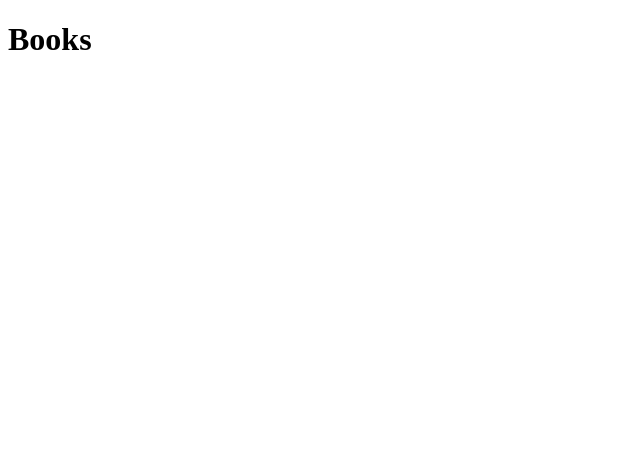
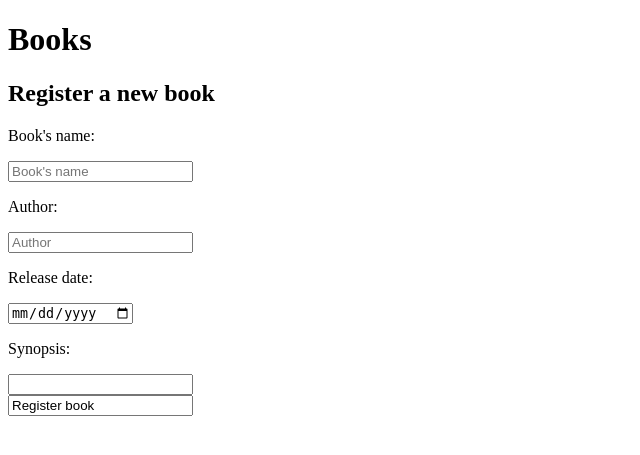
Before and after one commit to miachafer/django-virtual-library, a Django app: page /home/books/ in a window 1280 px wide. Before the commit the part shown is almost empty. Shown: the top 455 px of the page, without its empty margins (0-640 px from the left). Run offline with Django 3.2, Linux system fonts and the light colour scheme.

Commit message:
Add form to register new book

```diff
--- a/library/books/templates/books/books.html
+++ b/library/books/templates/books/books.html
@@ -6,5 +6,17 @@
   </head>
   <body>
     <h1>Books</h1>
+    <form action="{% url 'books' %}" method="POST">
+      <h2>Register a new book</h2>
+      <p>Book's name:</p>
+      <input type="text" placeholder="Book's name" name="books_name"><br>
+      <p>Author:</p>
+      <input type="text" placeholder="Author" name="authors_name"><br>
+      <p>Release date:</p>
+      <input type="date" name="release_date"><br>
+      <p>Synopsis:</p>
+      <input type="text" name="book_synopsis"><br>
+      <input type="submite" value="Register book">
+    </form>
   </body>
 </html>
```
